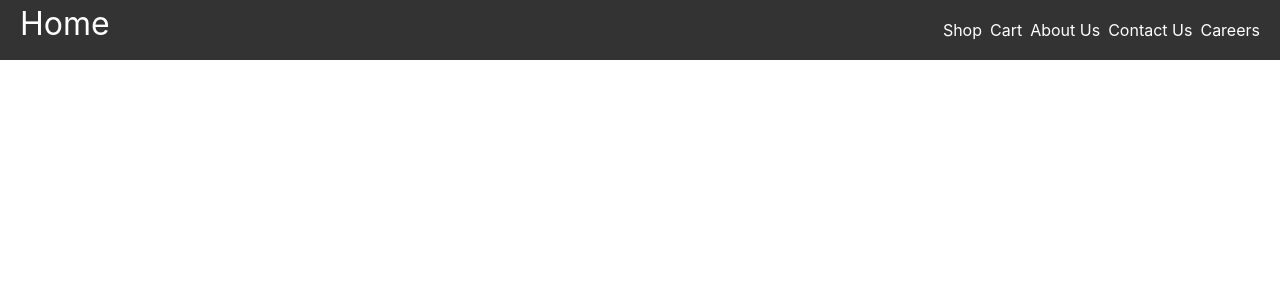
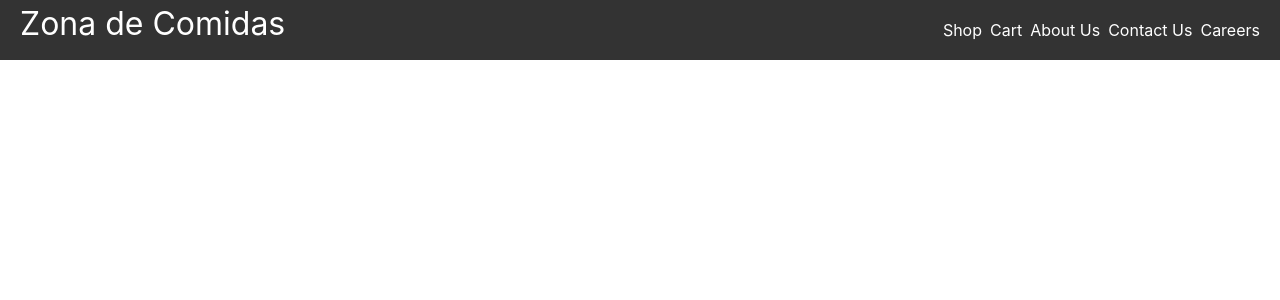
Before and after one commit to QuinSack/zonadecomidas, a React (Create React App) app: page / in a window 1280 px wide. Shown: the top 300 px of the page. Built offline with nearby package versions, Linux system fonts and the light colour scheme.

Commit message:
Modified app name in navbar

```diff
--- a/src/components/Navbar.js
+++ b/src/components/Navbar.js
@@ -5,7 +5,7 @@
 const Navbar = () => {
   return (
     <nav className='nav'>
-        <Link to='/' className='home-page'>Home</Link>
+        <Link to='/' className='home-page'>Zona de Comidas</Link>
         <ul>
             <li>
               <Link to='/shop'>Shop</Link>
```
